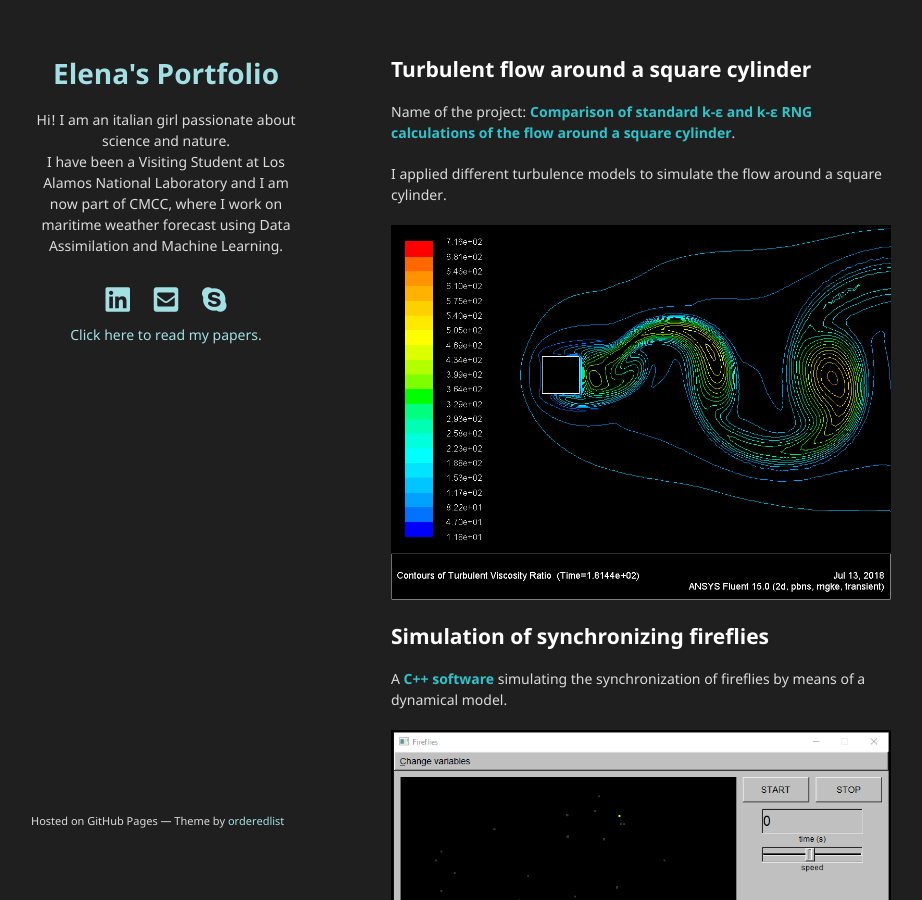
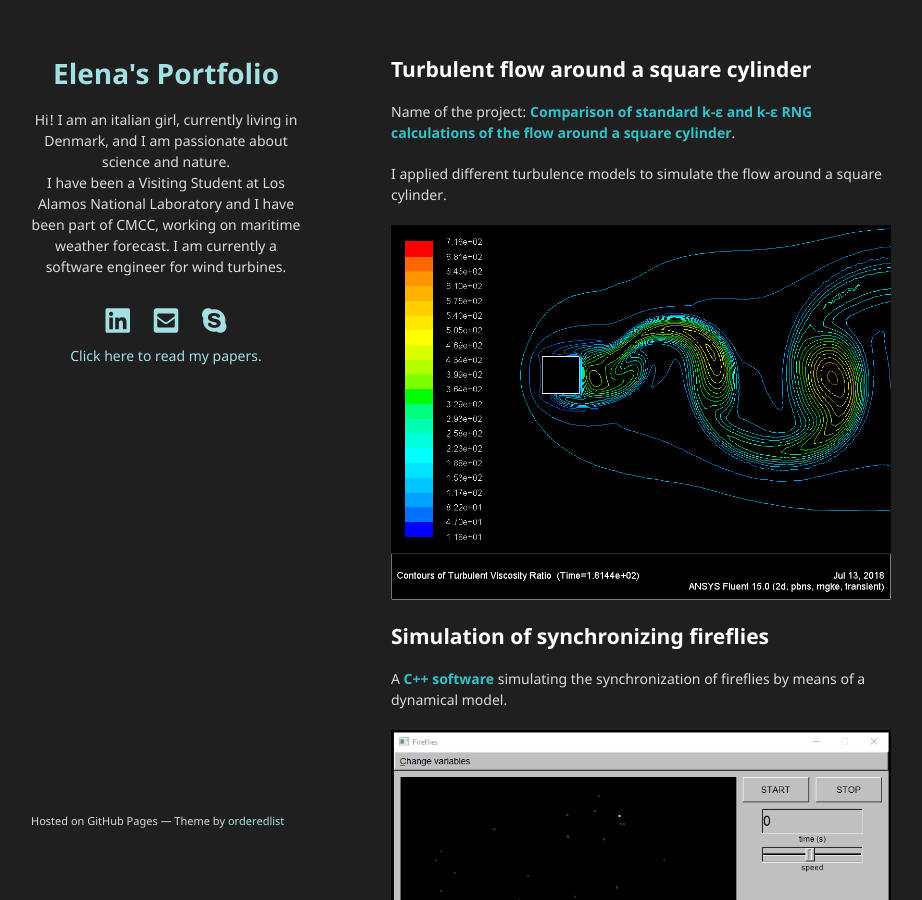
Before and after one commit to elenafini/elenafini.github.io, a Jekyll site: the page built from index.html, in a window 1280 px wide and 900 px high. Shown: the whole window, without its empty margins (179-1101 px from the left). Built offline with Jekyll 4.4.1, drawn with Linux system fonts in a browser that asks for light colours; the list of posts is cut into pages by our own code.

Commit message:
Modified description.

```diff
--- a/_config.yml
+++ b/_config.yml
@@ -2,10 +2,10 @@ title: Elena's Portfolio
 logo:
 paginate: 5
 description: |-
-  Hi! I am an italian girl passionate about science and nature.<br />
+  Hi! I am an italian girl, currently living in Denmark, and I am passionate about science and nature.<br />
 
-  I have been a Visiting Student at Los Alamos National Laboratory and I am now part of CMCC,
-  where I work on maritime weather forecast using Data Assimilation and Machine Learning.
+  I have been a Visiting Student at Los Alamos National Laboratory and I have been part of CMCC,
+  working on maritime weather forecast. I am currently a software engineer for wind turbines.
 theme: jekyll-theme-minimal
 plugins:
 - jekyll-seo-tag
```
